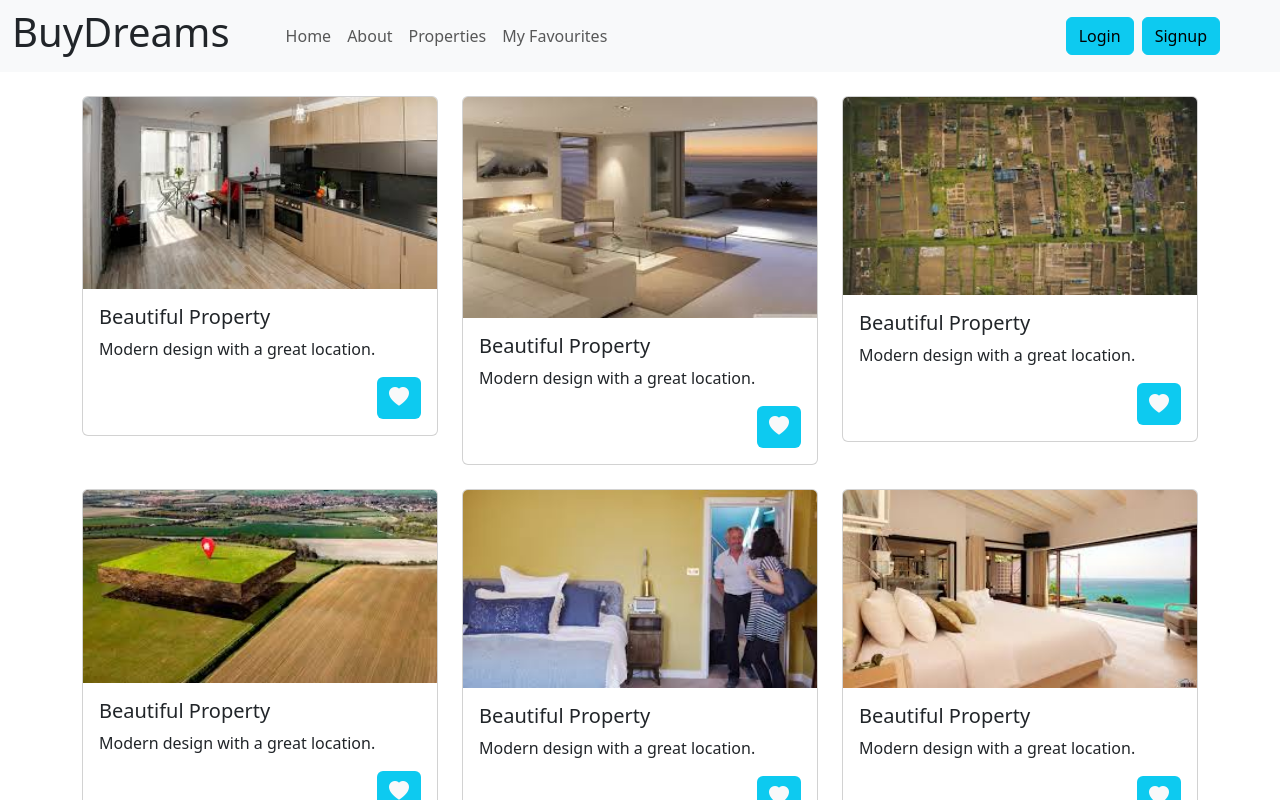
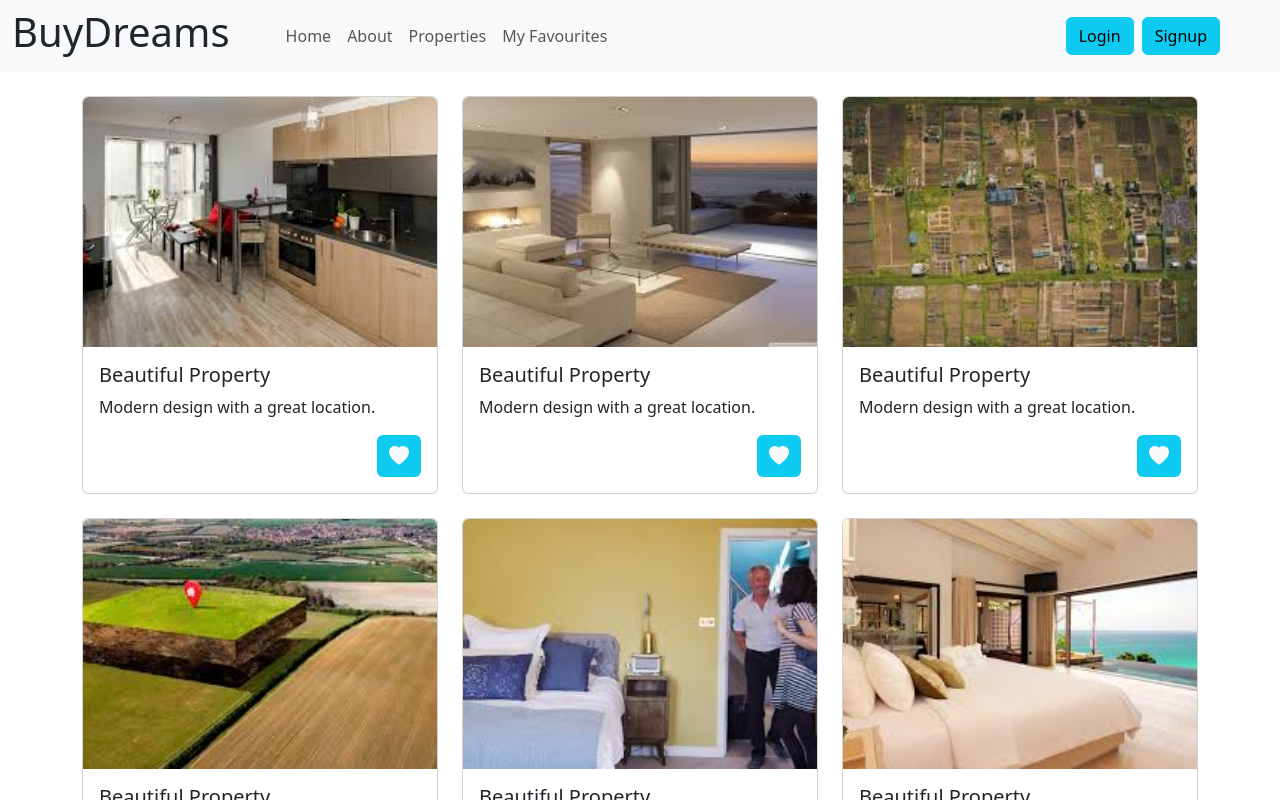
Before and after one commit to surajchy3540/buydreams, a React (Create React App) app in the folder frontend/: page /properties in a window 1280 px wide. Shown: the top 800 px of the page. Built offline with nearby package versions, Linux system fonts and the light colour scheme.

Commit message:
resizing card and image

```diff
--- a/frontend/src/components/MyFavourites.js
+++ b/frontend/src/components/MyFavourites.js
@@ -10,12 +10,25 @@ const MyFavourites = () => {
 
       <div className="row">
         {favourites.length === 0 ? (
-          <h6 className="text-center mt-5">No favourites yet. Please Login First!</h6>
+          <h6 className="text-center mt-5">
+            No favourites yet. Please Login First!
+          </h6>
         ) : (
           favourites.map((item) => (
             <div className="col-md-4 mb-4" key={item.id}>
-              <div className="card">
-                <img src={item.img} className="card-img-top" alt="fav" />
+              <div className="card flex-fill" style={{ height: "100%" }}>
+                <img
+                  src={item.img}
+                  className="card-img-top"
+                  alt="fav"
+                  style={{
+                    width: "100%", // full card width
+                    height: "250px", // fixed height for all images
+                    objectFit: "cover", // ensures image covers area without distortion
+                    borderTopLeftRadius: "0.375rem",
+                    borderTopRightRadius: "0.375rem",
+                  }}
+                />
                 <div className="card-body">
                   <h5 className="card-title">Beautiful Property</h5>
                   <p className="card-text">
--- a/frontend/src/components/Properties.js
+++ b/frontend/src/components/Properties.js
@@ -27,8 +27,14 @@ const Card = ({ img, id }) => {
   const { addToFavourites } = useContext(FavouritesContext);
 
   return (
-    <div className="card position-relative">
-      <img src={img} className="card-img-top" alt="property" />
+    <div className="card position-relative flex-fill" style={{height:"100%"}}>
+      <img src={img} className="card-img-top" alt="property" style={{
+          width: "100%",        // full card width
+          height: "250px",      // fixed height for all images
+          objectFit: "cover",   // ensures image covers area without distortion
+          borderTopLeftRadius: "0.375rem",
+          borderTopRightRadius: "0.375rem"
+        }} />
 
       <div className="card-body">
         <h5 className="card-title">Beautiful Property</h5>
```
